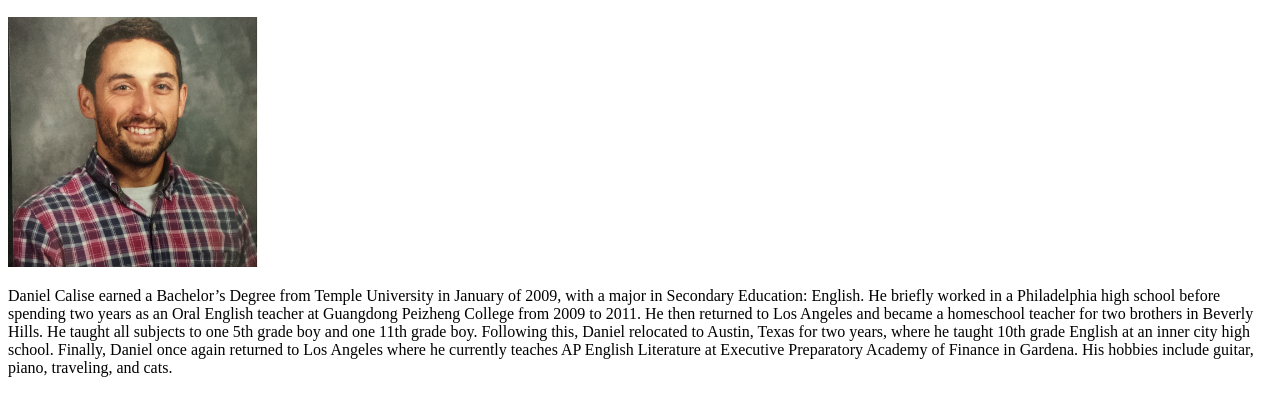
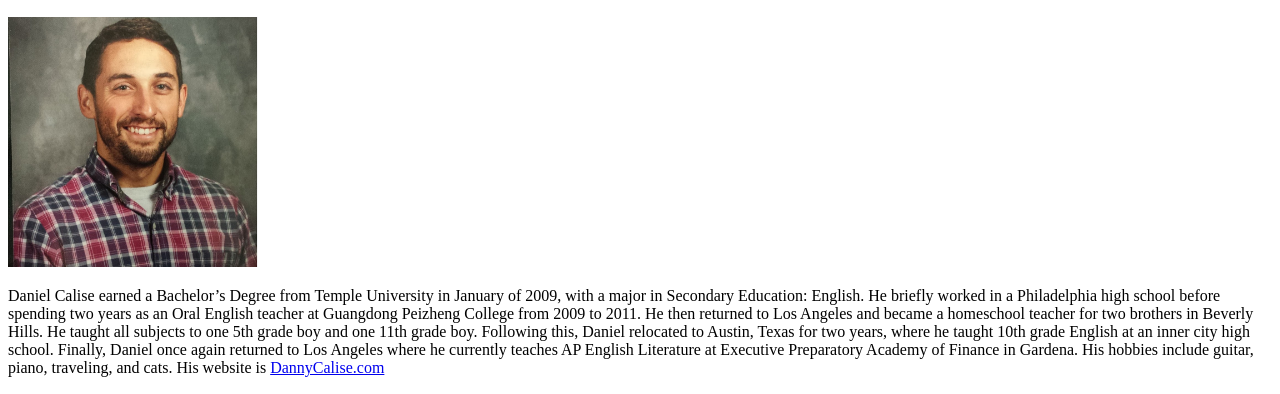
Before and after one commit to hollywoodchase/StudentBio, a plain HTML site: page index.html in a window 1280 px wide. Shown: the part 110-504 px from the top of the page. Drawn offline with Linux system fonts and the light colour scheme.

Commit message:
added a link

```diff
--- a/index.html
+++ b/index.html
@@ -12,7 +12,7 @@
     </header>
         <h2>Danny Calise</h2>
         <img src="OldTeacherPic.jpg" style="max-width: 250px">
-        <p>Daniel Calise earned a Bachelor’s Degree from Temple University in January of 2009, with a major in Secondary Education: English. He briefly worked in a Philadelphia high school before spending two years as an Oral English teacher at Guangdong Peizheng College from 2009 to 2011. He then returned to Los Angeles and became a homeschool teacher for two brothers in Beverly Hills. He taught all subjects to one 5th grade boy and one 11th grade boy. Following this, Daniel relocated to Austin, Texas for two years, where he taught 10th grade English at an inner city high school. Finally, Daniel once again returned to Los Angeles where he currently teaches AP English Literature at Executive Preparatory Academy of Finance in Gardena. His hobbies include guitar, piano, traveling, and cats.</p>
+        <p>Daniel Calise earned a Bachelor’s Degree from Temple University in January of 2009, with a major in Secondary Education: English. He briefly worked in a Philadelphia high school before spending two years as an Oral English teacher at Guangdong Peizheng College from 2009 to 2011. He then returned to Los Angeles and became a homeschool teacher for two brothers in Beverly Hills. He taught all subjects to one 5th grade boy and one 11th grade boy. Following this, Daniel relocated to Austin, Texas for two years, where he taught 10th grade English at an inner city high school. Finally, Daniel once again returned to Los Angeles where he currently teaches AP English Literature at Executive Preparatory Academy of Finance in Gardena. His hobbies include guitar, piano, traveling, and cats. His website is <a href="http://dannycalise.com">DannyCalise.com</a></p>
     <footer>
         <h2>Contact Info</h2>
         <ul>
```
